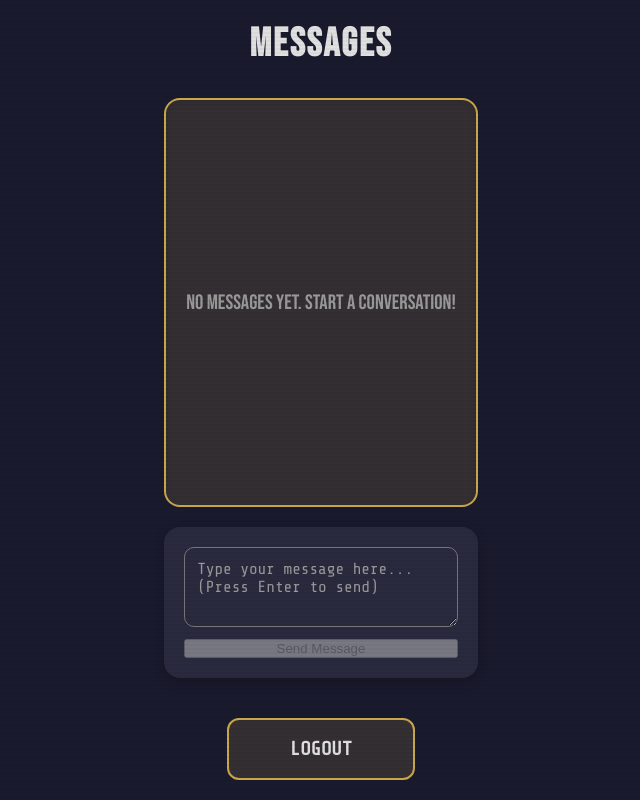
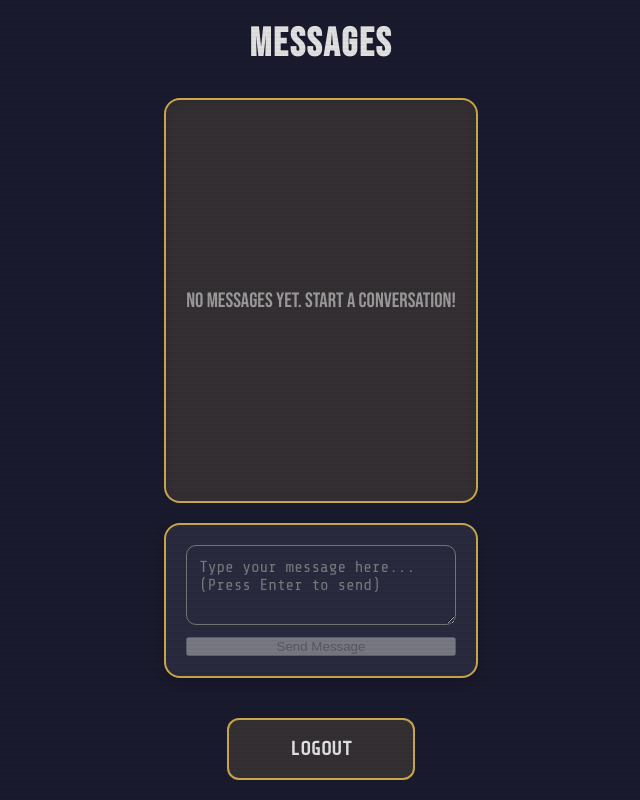
Before and after one commit to rajahw/cybersecurity-concept-demo, a React (Vite) app: page /messages in a window 1280 px wide. Shown: the whole page, without its empty margins (319-959 px from the left). Built offline with nearby package versions, Linux system fonts and the light colour scheme.

Commit message:
Update App.css
fixed typos

```diff
--- a/src/App.css
+++ b/src/App.css
@@ -345,7 +345,7 @@ body::after {
   background: var(--panel-bg);
   padding: 20px;
   border-radius: 16px;
-  border: 2px solider var(--gold);
+  border: 2px solid var(--gold);
   box-shadow: 0 4px 12px rgba(0,0,0,0.2);
 }
 
@@ -364,13 +364,13 @@ body::after {
 }
 
 .message-input:focus {
-  bprder-color: var(--requirement-met);
+  border-color: var(--requirement-met);
   box-shadow: 0 0 8px rgba(76, 175, 80, 0.3);
 }
 
 .message-input::placeholder {
   color: #999;
-  opacity: 0.7s;
+  opacity: 0.7;
 }
 
 .send-btn {
@@ -396,15 +396,15 @@ body::after {
   transform: translateY(0);
 ]
 
-.send-btn: disabled {
-  opacity: 0.5s;
+.send-btn:disabled {
+  opacity: 0.5;
   cursor: not-allowed;
 }
 
 @media (max-width: 768px) {
   .messagePage {
     height: auto;
-    min-heigth: 100vh;
+    min-height: 100vh;
   }
 
   .message-header h1 {
```
